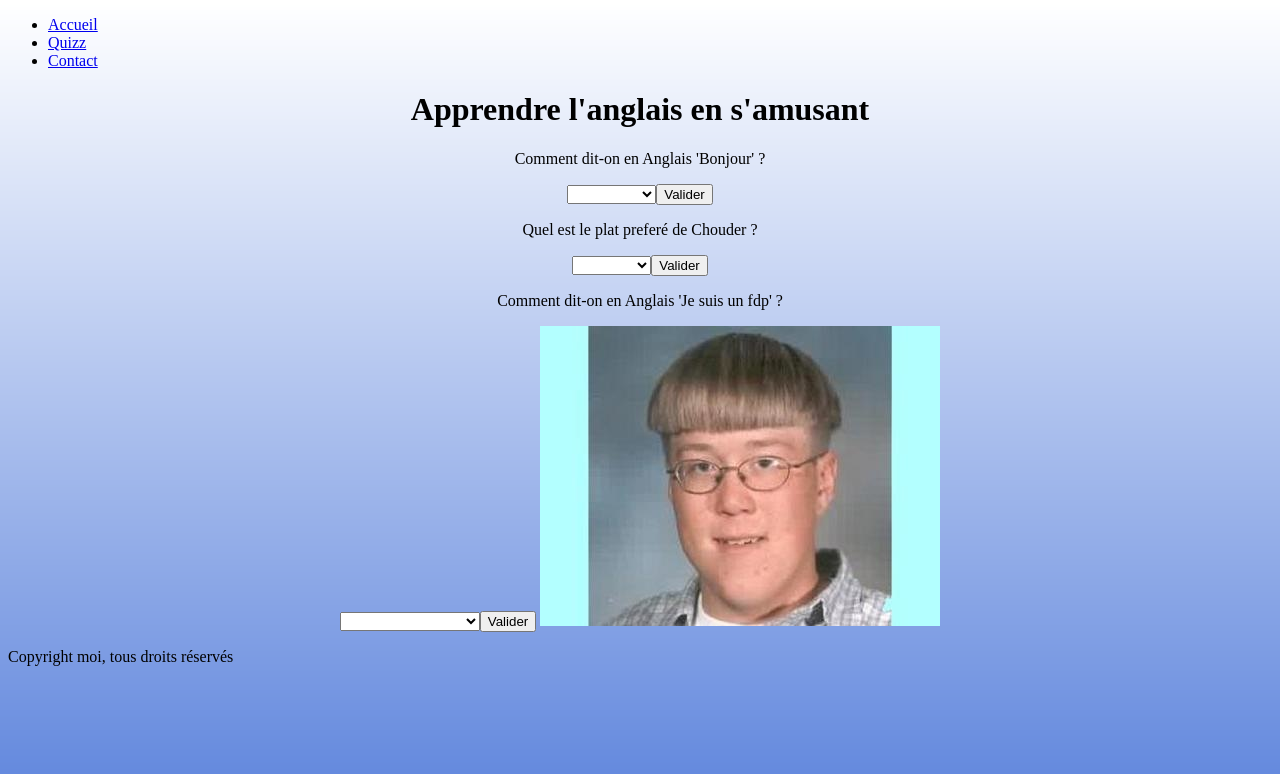
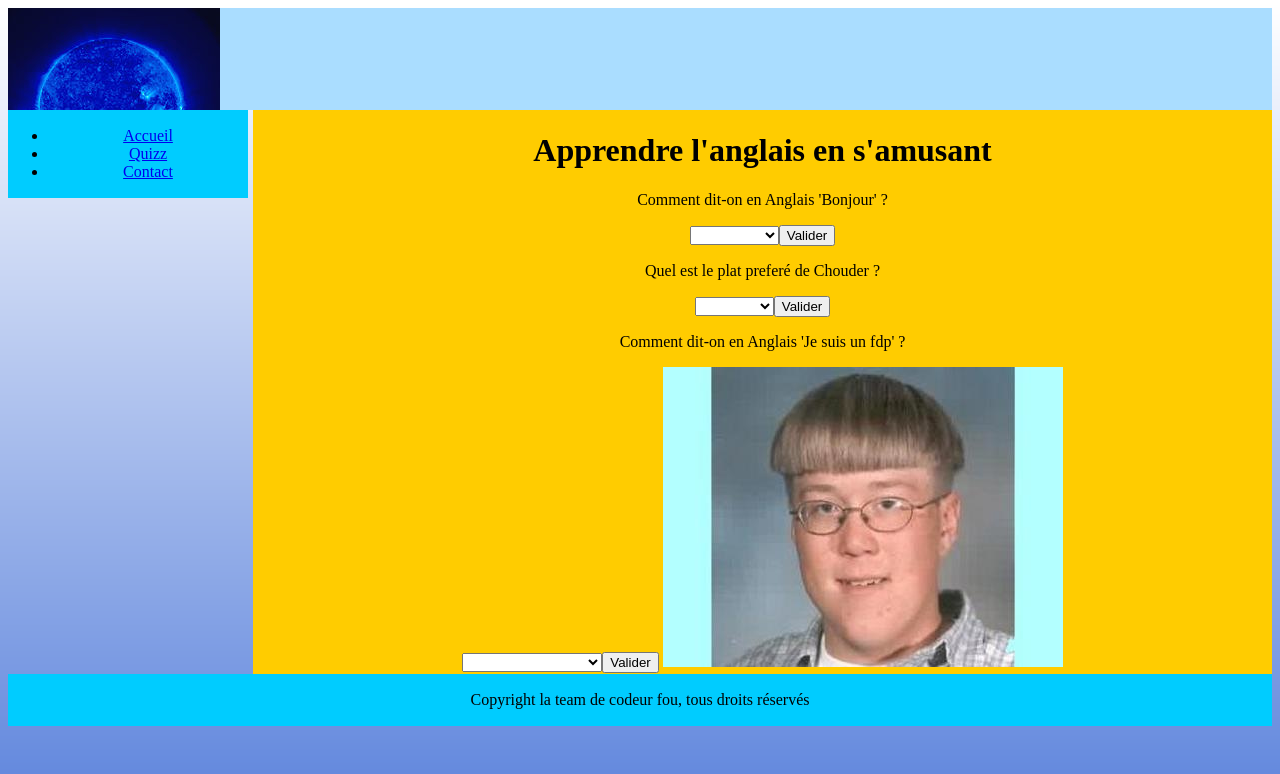
Before and after one commit to HakimGhanem/EnglishWebApp, a PHP site: page /Quizz.html in a window 1280 px wide. Shown: the top 774 px of the page. Run offline with PHP 8.4, Linux system fonts and the light colour scheme.

Commit message:
apres 1er jour cours d ouverture

```diff
--- a/PageAccueil.html
+++ b/PageAccueil.html
@@ -11,6 +11,8 @@
     <!-- ===================== Entete =====================-->
 
     <div id="entete">
+
+
     </div>
 
     <div id="main">
--- a/Quizz.html
+++ b/Quizz.html
@@ -2,34 +2,33 @@
 <html>
 <head>
     <meta charset="utf-8" />
+    <link rel="stylesheet" href="styleBase.css" />
     <title>EnglishApp-quizz</title>
 </head>
 
 <body>
 <body background="images/fond.png">
-    <!-- L'en-tête -->
+  <div id="entete">
 
-    <header>
 
-    </header>
-    <nav>
-    <ul>
+    </div>
+    <div id="main">
+        <!-- ==================== Menu =========================-->
 
-        <li><a href="PageAccueil.html">Accueil</a></li>
-        <li><a href="Quizz.html">Quizz</a></li>
-        <li><a href="contact.html">Contact</a></li>
-    </ul>
-</nav>
+        <div id="menu">
+            <nav>
+                <ul>
+                     <li><!--<img src="images/Accueil.gif" class="imageAccueil" alt="Image accueil" /> <--><a href="PageAccueil.html" title="Retour à la case départ !">Accueil</a></li>
+                     <li><a href="Quizz.html" title = "Allons faire des quizz">Quizz</a></li>
+                    <li><a href="contact.html" title = "Mais qui m'a crée ?">Contact</a></li>
+                </ul>
+            </nav>
+         </div>
 
-    <center>
-    <!-- Le corps -->
+            <div id="contenu">
+                <h1>Apprendre l'anglais en s'amusant</h1>
 
-    <div id="corps">
-        <h1>Apprendre l'anglais en s'amusant</h1>
-
-<p>
-       Comment dit-on en Anglais 'Bonjour' ?
-</p>
+                <p>Comment dit-on en Anglais 'Bonjour' ?</p>
 <select name="Q1 ">
     <option value="choix0"> </option>
     <option value="choix1">Shut up</option>
@@ -69,13 +68,10 @@
 <img src="images/coucou.jpg" alt="Photo test">
 
     </div>
-</center>
 
-    <!-- Le pied de page -->
-
-    <footer id="pied_de_page">
-        <p>Copyright moi, tous droits réservés</p>
-    </footer>
+     <div id="footer">
+        <p>Copyright la team de codeur fou, tous droits réservés</p>
+    </div>
 
 </body>
 </html>
--- a/StyleBase.css
+++ b/StyleBase.css
@@ -7,8 +7,12 @@ div {
 	}
 
 div#entete {
-
-	background-color:#00CCFF;
+	height:100px;
+    background-image: url("images/soleil.jpg");
+    background-attachment: fixed; /* Le fond restera fixe */
+    background-repeat: no-repeat; /* Le fond ne sera pas répété */
+    background-position: top left; /* Le fond sera placé en haut à droite */
+	background-color:#AADDFF;
 	}
 div #main {
 	max-width: 960px;
```
Also changed, not shown: Contact.html (+16 -15 lines), images/soleil.jpg (added).
